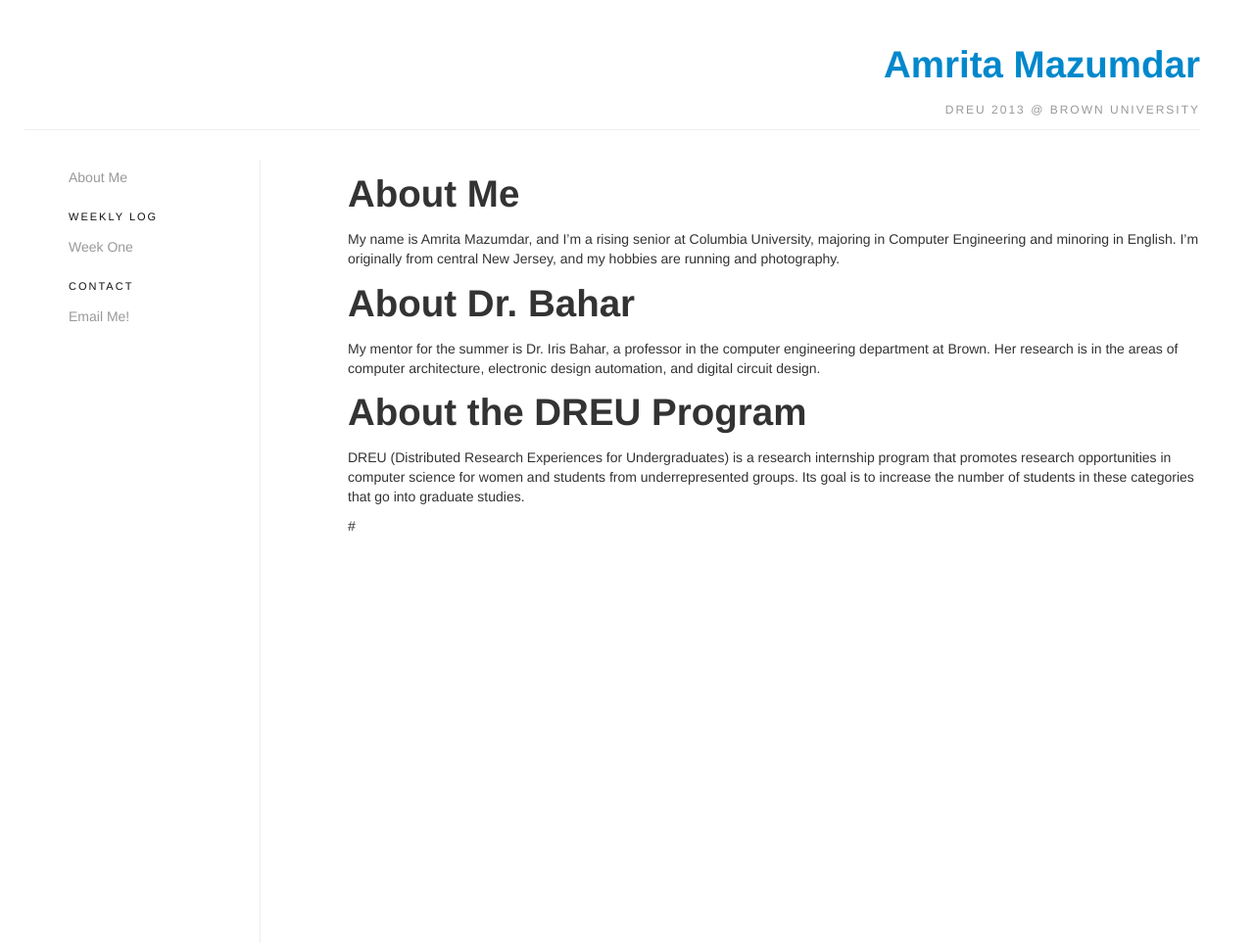
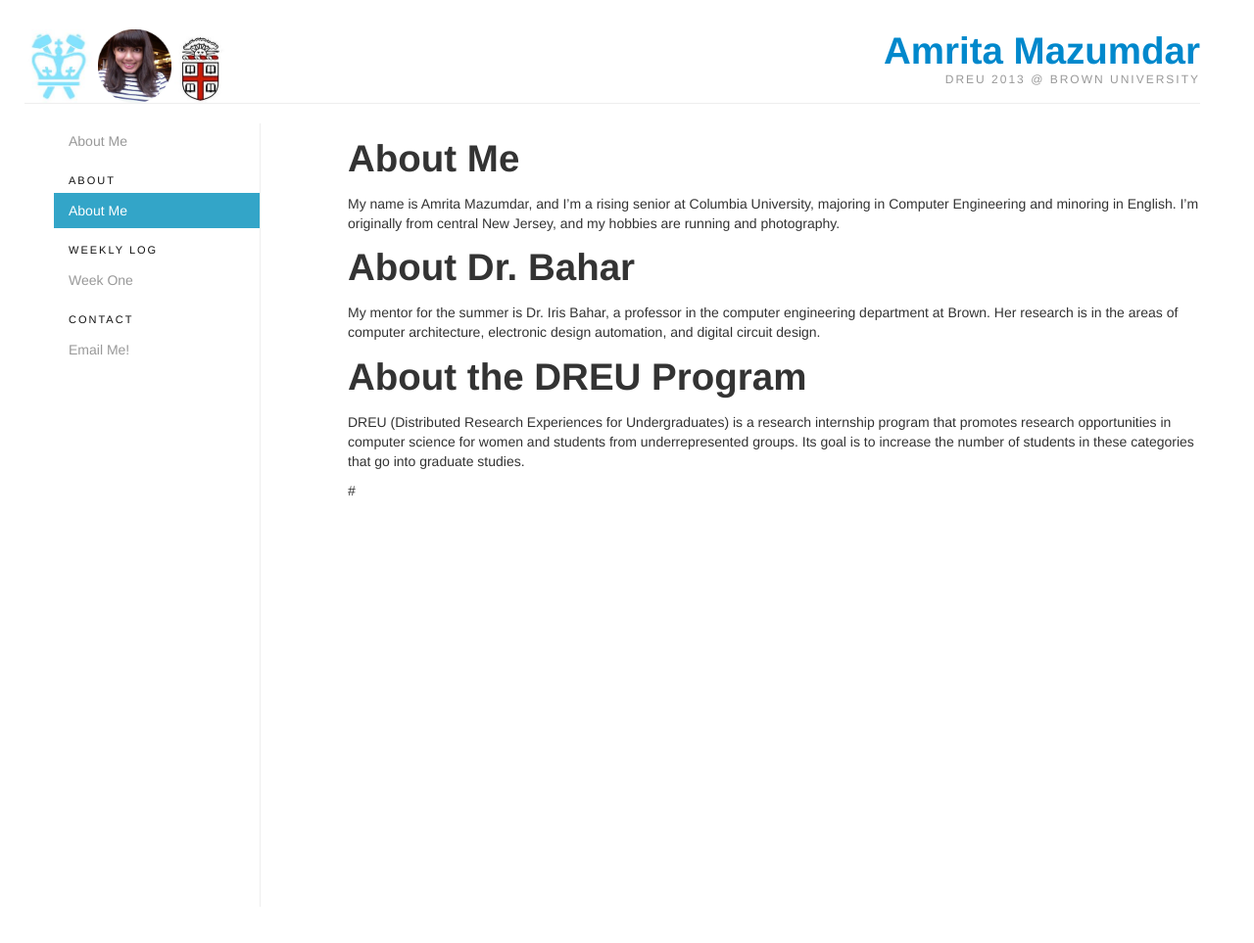
Before and after one commit to amritamaz/dreu-blog, a Jekyll site: the page built from _posts/2013-06-10-about-me.md, in a window 1280 px wide. Shown: the whole page at 98% size. Built offline with Jekyll 4.4.1, drawn with Linux system fonts in a browser that asks for light colours; nearby versions of some CDN libraries; Markdown is read by kramdown in place of the engine named in the settings; after the commit the page ends 926 px from its top, so only the background shows below that.

Commit message:
styles and images and stuff

```diff
--- /dev/null
+++ b/_includes/header.html
@@ -0,0 +1,16 @@
+<div id="header" class="row">
+  <div id="logos">
+    <img src="./assets/img/columbia.jpg">
+    <img src="./assets/img/amz.jpg">
+    <img src="./assets/img/brown.jpg">
+  </div>
+  <div id="name">
+      {% if page.title == 'Welcome %}
+      <h1><a href="./">Amrita Mazumdar</a></h1>
+      {% else %}
+      <h1><a href="../">Amrita Mazumdar</a></h1>
+      {% endif %}
+        <h2>DREU 2013 @ Brown University</h2>
+
+    </div>
+</div>
--- /dev/null
+++ b/_includes/sidebar.html
@@ -0,0 +1,27 @@
+        <div class="span3">
+          <ul id="menu" class="nav nav-list">
+            <li data-section="{{ post.title }}">
+              <a href="../about-me">About Me</a>
+            </li>
+          {% for category in site.categories %}
+          <li class="nav-header">{{ category | first }}</li>
+            {% for posts in category %}
+            {% for post in posts %}
+            {% if post.title != nil %}
+              {% if page.title == 'Welcome' %}
+              <li data-section="{{ post.title }}">
+                <a href=".{{ post.url }}">{{ post.title }}</a>
+                </li>
+                {% else %}
+              <li data-section="{{ post.title }}">
+                <a href="../../{{ post.url }}">{{ post.title }}</a>
+                </li>
+              {% endif %}
+            {% endif %}
+              {% endfor %}
+            {% endfor %}
+         {% endfor %}
+            <li class="nav-header">CONTACT</li>
+            <li><a href="mailto:am3210@columbia.edu">Email Me!</a></li>
+          </ul>
+        </div>
--- a/_layouts/post.html
+++ b/_layouts/post.html
@@ -18,32 +18,11 @@
   </head>
   <body>
     <div class="container">
-      <div class="row" id="name">
-        <h1><a href="../">Amrita Mazumdar</a></h1>
-        <h2>DREU 2013 @ Brown University</h2>
-      </div>
+      {% include header.html %}
+
       <div class="row" id="bottom">
-        <div class="span3">
-          <ul id="menu" class="nav nav-list">
-            <li data-section="{{ post.title }}">
-              <a href="../about-me">About Me</a>
-            </li>
-          {% for category in site.categories %}
-          <li class="nav-header">{{ category | first }}</li>
-            {% for posts in category %}
-            {% for post in posts %}
-            {% if post.title != nil %}
-              <li data-section="{{ post.title }}">
-                <a href="../{{ post.url }}">{{ post.title }}</a>
-                </li>
-            {% endif %}
-              {% endfor %}
-            {% endfor %}
-         {% endfor %}
-            <li class="nav-header">CONTACT</li>
-            <li><a href="mailto:am3210@columbia.edu">Email Me!</a></li>
-          </ul>
-        </div>
+        {% include sidebar.html %}
+
         <div class="span9">
 {{content}}
         </div>
--- a/_posts/2013-06-10-about-me.md
+++ b/_posts/2013-06-10-about-me.md
@@ -1,6 +1,7 @@
 ---
 layout: post
-title: About
+title: About Me
+category: about
 ---
 
 # About Me
--- a/assets/css/style.css
+++ b/assets/css/style.css
@@ -2,10 +2,25 @@ body {
   padding-top: 30px;
   font-family: Helvetica, sans-serif;
 }
+
+#header {
+  border-bottom: 1px solid #eee;
+}
+
 #name {
   text-align: right;
   margin-bottom: 10px;
+  float: right;
 }
+
+#logos {
+float: left;
+}
+
+#logos img{
+  height: 75px;
+}
+
 #bottom{
   padding-top: 20px;
 }
@@ -51,11 +66,14 @@ body {
   color: #fff;
 }
 
-#name {
-  border-bottom: 1px solid #eee;
+#name h1{
+  line-height: normal;
+  margin: 0;
 }
 
 #name h2{
+  line-height: normal;
+  margin: 0;
   font-size: 12px;
   text-transform: uppercase;
   letter-spacing: 2px;
```
Also changed, not shown: _layouts/default.html (+2 -38 lines), assets/img/amz.jpg (added), assets/img/brown.jpg (added), assets/img/columbia.jpg (added), 2 other files.
